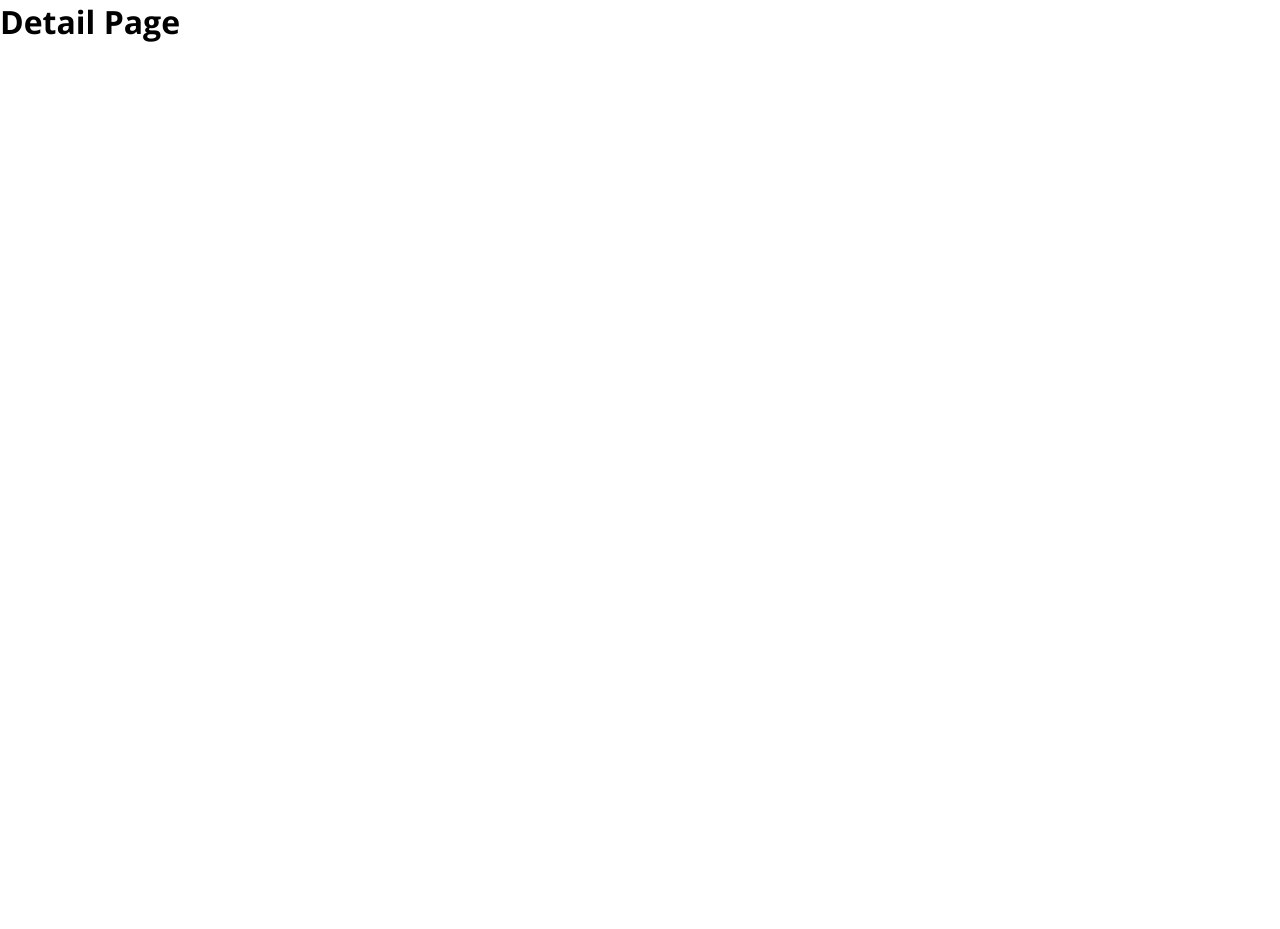
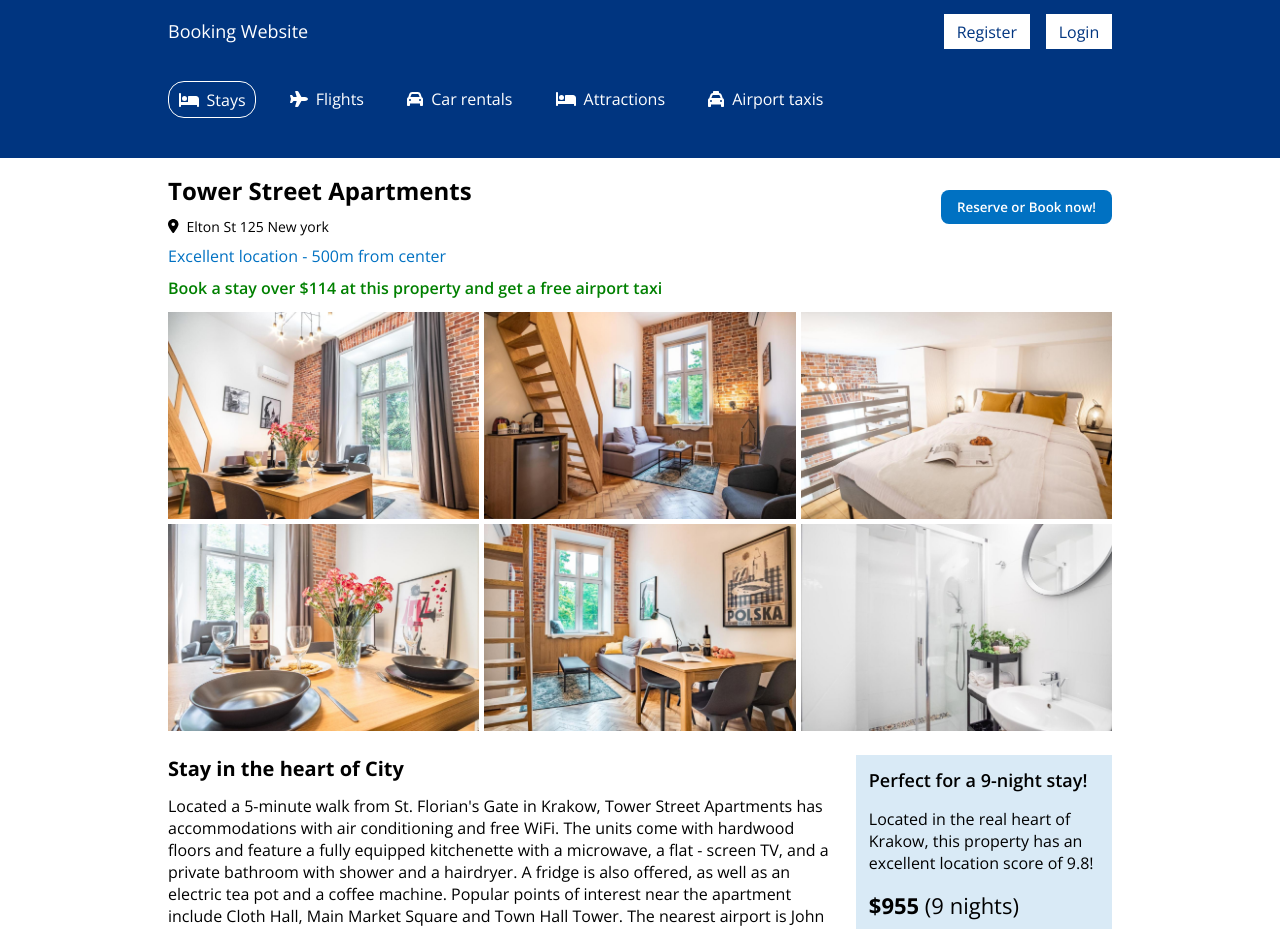
Before and after one commit to binhtran432k/funix, a React (Create React App) app in the folder RJS301x_1.0-A_VN/asm1/: page /detail in a window 1280 px wide. Shown: the top 929 px of the page. Before the commit the page ends 800 px from the top, so only its background shows below. Built offline with nearby package versions, Linux system fonts and the light colour scheme.

Commit message:
feat(reactjs/asm1): add detail page

```diff
--- /dev/null
+++ b/RJS301x_1.0-A_VN/asm1/src/pages/detail/Detail.css
@@ -0,0 +1,108 @@
+.detail {
+  margin: 1rem 0;
+}
+
+.detail__header {
+  display: flex;
+  justify-content: space-between;
+}
+
+.detail__name {
+  font-size: 1.5rem;
+  font-weight: 700;
+}
+
+.detail__address {
+  display: flex;
+  align-items: center;
+  gap: 0.5rem;
+  font-size: 0.875rem;
+  margin: 0.6rem 0;
+}
+
+.detail__distance {
+  color: var(--secondary);
+  margin: 0.6rem 0;
+}
+
+.detail__price {
+  color: green;
+  font-weight: 600;
+  margin-bottom: 0.8rem;
+}
+
+.detail__button {
+  margin-top: 1rem;
+  border: none;
+  border-radius: 0.5rem;
+  padding: 0.5rem 1rem;
+  color: var(--light);
+  font-weight: 600;
+  background-color: var(--secondary);
+  cursor: pointer;
+}
+
+.detail__body {
+  margin-bottom: 1.5rem;
+}
+
+.detail__photo-list {
+  display: flex;
+  gap: 0.3rem;
+  flex-wrap: wrap;
+  justify-content: space-around;
+}
+
+.detail__photo {
+  min-width: 12rem;
+  width: calc(33% - 0.3rem);
+  flex-grow: 1;
+}
+
+.detail__footer {
+  display: flex;
+  flex-wrap: wrap;
+  justify-content: center;
+  gap: 1rem;
+}
+
+.detail__content {
+  flex-grow: 1;
+  flex-basis: 30rem;
+}
+
+.detail__title {
+  font-size: 1.25rem;
+  font-weight: 700;
+}
+
+.detail__description {
+  margin-top: 0.8rem;
+}
+
+.detail__button:hover {
+  background-color: rgba(var(--secondary-rgb), 0.8);
+}
+
+.detail-nine-night {
+  display: flex;
+  justify-content: space-between;
+  flex-direction: column;
+  flex-basis: 16rem;
+  max-width: 28rem;
+  padding: 0.8rem;
+  background-color: rgba(var(--secondary-rgb), 0.15);
+}
+
+.detail-nine-night__title {
+  font-size: 1.125rem;
+  font-weight: 600;
+}
+
+.detail-nine-night__description {
+  margin: 1rem 0;
+}
+
+.detail-nine-night__price {
+  font-size: 1.375rem;
+}
--- a/RJS301x_1.0-A_VN/asm1/src/pages/detail/Detail.jsx
+++ b/RJS301x_1.0-A_VN/asm1/src/pages/detail/Detail.jsx
@@ -1,8 +1,81 @@
+import { FontAwesomeIcon } from "@fortawesome/react-fontawesome";
+import { Default } from "../../layouts";
+import "./Detail.css";
+import detail from "./detail.json";
+
+/**
+ * @param {SubmitEvent} e
+ */
+const handleReserve = (e) => {
+  e.preventDefault();
+  alert("This feature is not implemented yet!");
+};
+
 const Detail = () => {
   return (
-    <div>
-      <h1>Detail Page</h1>
-    </div>
+    <Default>
+      <div className="detail">
+        <div className="container">
+          <div className="detail__header">
+            <div className="detail__header-left">
+              <h2 className="detail__name">{detail.name}</h2>
+              <div className="detail__address">
+                <FontAwesomeIcon icon="fa-solid fa-location-dot" />
+                {detail.address}
+              </div>
+              <div className="detail__distance">{detail.distance}</div>
+              <div className="detail__price">{detail.price}</div>
+            </div>
+            <div className="detail__header-right">
+              <button
+                type="button"
+                className="detail__button"
+                onClick={handleReserve}
+              >
+                Reserve or Book now!
+              </button>
+            </div>
+          </div>
+          <div className="detail__body">
+            <div className="detail__photo-list">
+              {detail.photos.map((photo) => (
+                <img
+                  className="detail__photo"
+                  src={photo}
+                  alt={detail.name}
+                  key={photo}
+                />
+              ))}
+            </div>
+          </div>
+          <div className="detail__footer">
+            <div className="detail__content">
+              <div className="detail__title">{detail.title}</div>
+              <div className="detail__description">{detail.description}</div>
+            </div>
+            <div className="detail-nine-night">
+              <div className="detail-nine-night__title">
+                Perfect for a 9-night stay!
+              </div>
+              <div className="detail-nine-night__description">
+                Located in the real heart of Krakow, this property has an
+                excellent location score of 9.8!
+              </div>
+              <div className="detail-nine-night__price">
+                <b>${detail.nine_night_price}</b> (9 nights)
+              </div>
+              <button
+                type="button"
+                className="detail__button"
+                onClick={handleReserve}
+              >
+                Reserve or Book Now!
+              </button>
+            </div>
+          </div>
+        </div>
+      </div>
+    </Default>
   );
 };
 
--- /dev/null
+++ b/RJS301x_1.0-A_VN/asm1/src/pages/detail/detail.json
@@ -0,0 +1,17 @@
+{
+	"name": "Tower Street Apartments",
+	"address": "Elton St 125 New york",
+	"distance": "Excellent location - 500m from center",
+	"price": "Book a stay over $114 at this property and get a free airport taxi",
+	"photos": [
+		"./images/hotel_detail_1.jpg",
+		"./images/hotel_detail_2.jpg",
+		"./images/hotel_detail_3.jpg",
+		"./images/hotel_detail_4.jpg",
+		"./images/hotel_detail_5.jpg",
+		"./images/hotel_detail_6.jpg"
+	],
+	"title": "Stay in the heart of City",
+	"description": "Located a 5-minute walk from St. Florian's Gate in Krakow, Tower Street Apartments has accommodations with air conditioning and free WiFi. The units come with hardwood floors and feature a fully equipped kitchenette with a microwave, a flat - screen TV, and a private bathroom with shower and a hairdryer. A fridge is also offered, as well as an electric tea pot and a coffee machine. Popular points of interest near the apartment include Cloth Hall, Main Market Square and Town Hall Tower. The nearest airport is John Paul II International Kraków - Balice, 16.1 km from Tower Street Apartments, and the property offers a paid airport shuttle service.",
+	"nine_night_price": 955
+}
```
